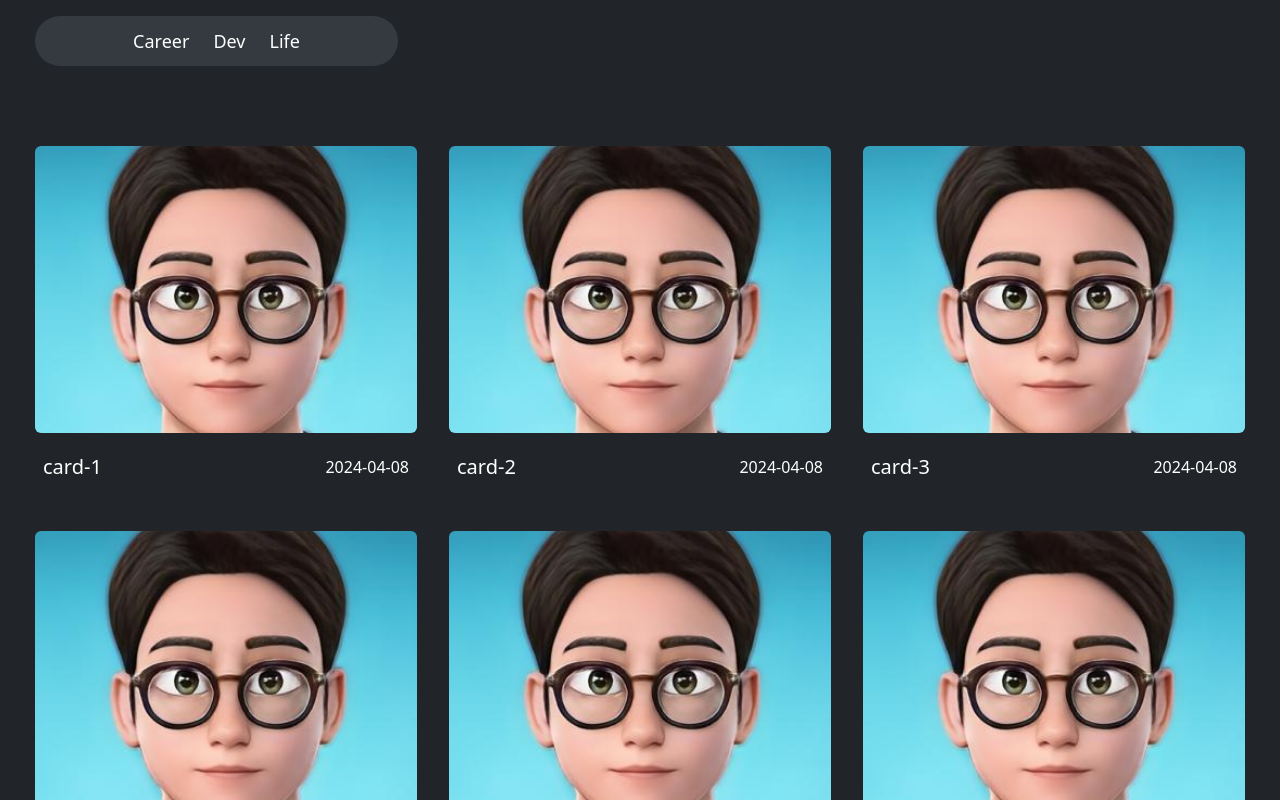
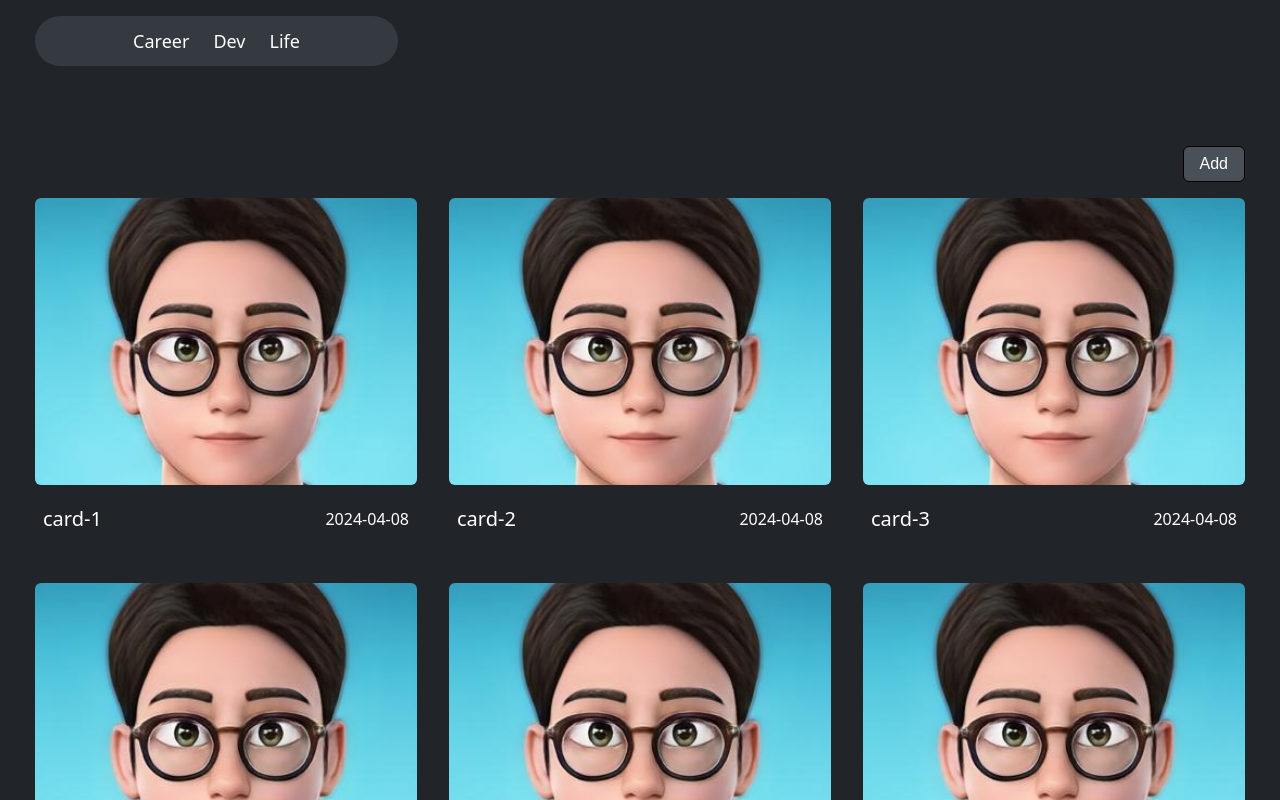
Before and after one commit to DUKE506/Duke, a Next.js app: page / in a window 1280 px wide. Shown: the top 800 px of the page. Built offline with nearby package versions, Linux system fonts and the light colour scheme.

Commit message:
feat : Filter 컴포넌트 작업

```diff
--- /dev/null
+++ b/src/app/(home)/components/filter/Filter.module.css
@@ -0,0 +1,7 @@
+.filter {
+    display: flex;
+    justify-content: flex-end;
+    align-items: center;
+    width: inherit;
+    margin-bottom: var(--pad-main);
+}
--- /dev/null
+++ b/src/app/(home)/components/filter/filter.tsx
@@ -0,0 +1,22 @@
+'use client'
+import Button from "@/components/Button/Button";
+import styles from './Filter.module.css'
+import { useRouter } from "next/navigation";
+
+
+const Filter = () => {
+    const router = useRouter();
+
+    const onMoveAdd = () => {
+        router.push('dev/add')
+    }
+
+    return (
+        <div className={styles.filter}>
+            <Button color="main" name='Add' onClick={onMoveAdd} />
+        </div>
+    )
+}
+
+
+export default Filter;
--- a/src/app/(home)/page.tsx
+++ b/src/app/(home)/page.tsx
@@ -1,5 +1,6 @@
 import Card from '@/components/Card/Card'
 import styles from './page.module.css'
+import Filter from './components/filter/filter'
 
 
 
@@ -7,55 +8,56 @@ export default function HomePage() {
 
     const CardList = [
         {
-            Id : 1,
-            Name : "card-1",
-            Author : "Duke",
-            Created : "2024-04-08"
-        },{
-            Id : 2,
-            Name : "card-2",
-            Author : "Duke",
-            Created : "2024-04-08"
-        },{
-            Id : 3,
-            Name : "card-3",
-            Author : "Duke",
-            Created : "2024-04-08"
-        },{
-            Id : 4,
-            Name : "card-4",
-            Author : "Duke",
-            Created : "2024-04-08"
-        },{
-            Id : 5,
-            Name : "card-5",
-            Author : "Duke",
-            Created : "2024-04-08"
-        },{
-            Id : 6,
-            Name : "card-6",
-            Author : "Duke",
-            Created : "2024-04-08"
-        },{
-            Id : 7,
-            Name : "card-7",
-            Author : "Duke",
-            Created : "2024-04-08"
-        },{
-            Id : 8,
-            Name : "card-8",
-            Author : "Duke",
-            Created : "2024-04-08"
+            Id: 1,
+            Name: "card-1",
+            Author: "Duke",
+            Created: "2024-04-08"
+        }, {
+            Id: 2,
+            Name: "card-2",
+            Author: "Duke",
+            Created: "2024-04-08"
+        }, {
+            Id: 3,
+            Name: "card-3",
+            Author: "Duke",
+            Created: "2024-04-08"
+        }, {
+            Id: 4,
+            Name: "card-4",
+            Author: "Duke",
+            Created: "2024-04-08"
+        }, {
+            Id: 5,
+            Name: "card-5",
+            Author: "Duke",
+            Created: "2024-04-08"
+        }, {
+            Id: 6,
+            Name: "card-6",
+            Author: "Duke",
+            Created: "2024-04-08"
+        }, {
+            Id: 7,
+            Name: "card-7",
+            Author: "Duke",
+            Created: "2024-04-08"
+        }, {
+            Id: 8,
+            Name: "card-8",
+            Author: "Duke",
+            Created: "2024-04-08"
         },
     ]
 
 
     return (
         <div className={styles.home}>
+            <Filter />
             <ul className={styles.grid}>
                 {
-                    CardList.map((card, idx)=> {
-                        return(
+                    CardList.map((card, idx) => {
+                        return (
                             <li className={styles.li}>
                                 <Card
                                     key={idx}
@@ -63,7 +65,7 @@ export default function HomePage() {
                                     Name={card.Name}
                                     Created={card.Created}
                                     Author={card.Author}
-                                    />
+                                />
                             </li>
 
                         )
--- /dev/null
+++ b/src/components/Button/Button.module.css
@@ -0,0 +1,17 @@
+.main {
+    background-color: var(--color-main3);
+    color: var(--color-wh);
+
+    font-size: var(--size-s);
+    border: solid 1px #000000;
+    border-radius: 6px;
+    padding: var(--pad-half) var(--pad-main);
+    transition: all .3s;
+}
+
+
+.main:hover {
+    background-color: var(--color-wh);
+    color: var(--color-main3);
+
+}
--- /dev/null
+++ b/src/components/Button/Button.tsx
@@ -0,0 +1,23 @@
+import styles from './Button.module.css'
+
+type Color = 'main' | 'cancle'
+
+interface ButtonProps {
+    type?: 'submit' | undefined;
+    name: string;
+    color: Color;
+    onClick?: () => void;
+}
+
+
+const Button = ({ type, name, color, onClick }: ButtonProps) => {
+    //OnClick, Name, Width Option
+    return (
+        <button type={type ? type : 'button'} className={styles[color]} onClick={onClick}>
+            {name}
+        </button>
+    )
+}
+
+
+export default Button;
--- a/src/styles/global.css
+++ b/src/styles/global.css
@@ -1,5 +1,3 @@
-
-
 :root {
 
 
@@ -13,7 +11,7 @@
   --color-main4: #868e96;
   --color-main5: #adb5db;
   --color-main6: #ced4da;
-
+  --color-wh: #ffffff;
   --back-sub-cr: #ffffff;
   --back-nav-cr: #343a40;
 
@@ -24,7 +22,7 @@
   --pad-wide: 2rem;
   --pad-mw: 1.5rem;
   --pad-main: 1rem;
-  --pad-three: 0.75;
+  --pad-three: 0.75rem;
   --pad-half: 0.5rem;
   --pad-one: 0.25rem;
 
@@ -33,12 +31,13 @@
   /*
   폰트 사이즈
   */
-  --size-xs : 0.8rem;
-  --size-s: 1rem; /*18px*/
-  --size-m : 1.125rem;
-  --size-l : 1.25rem;
-  --size-xl : 1.5rem;
-  --size-2xl : 1.75rem;
+  --size-xs: 0.8rem;
+  --size-s: 1rem;
+  /*18px*/
+  --size-m: 1.125rem;
+  --size-l: 1.25rem;
+  --size-xl: 1.5rem;
+  --size-2xl: 1.75rem;
   --size-title: 1.5rem;
 
   /*
@@ -206,21 +205,22 @@ body {
   font-size: 18px;
 }
 
-.wrapper{
+.wrapper {
   display: flex;
   flex-direction: column;
   min-height: 100vh;
 }
-.header{
+
+.header {
   margin-top: var(--pad-main);
 }
 
-#content{
-  flex : 1;
+#content {
+  flex: 1;
   margin-top: calc(var(--pad-main)*5);
 }
 
-.inner{
+.inner {
   inline-size: min(100% - 35px* 2, 1820px);
   margin-inline: auto;
 }
```
Also changed, not shown: src/app/(dev)/dev/add/page.tsx (added, +10 -0 lines).
